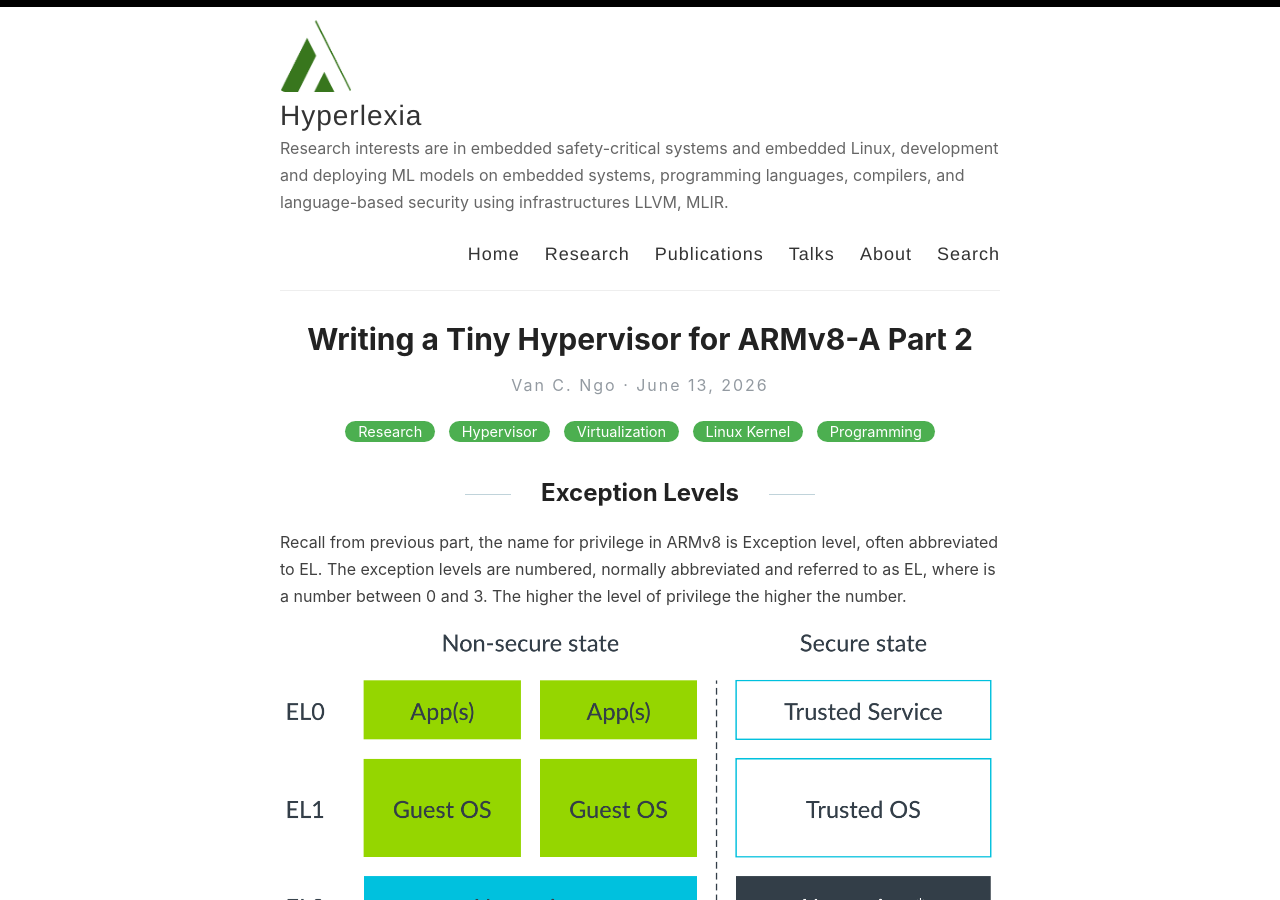
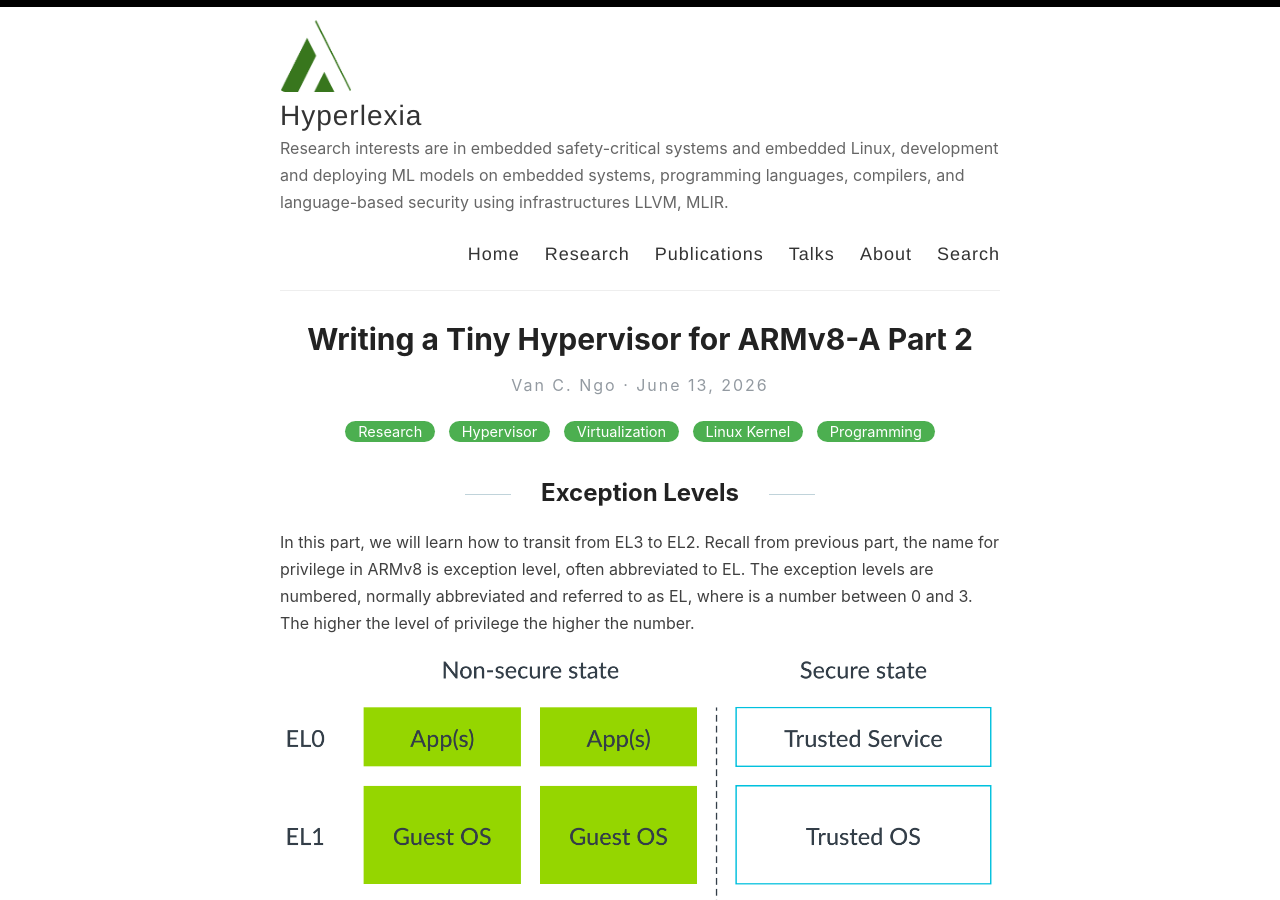
Before and after one commit to channgo2203/channgo2203.github.io, a Jekyll site: the page built from _posts/2026-06-13-tinyhv-02.md, in a window 1280 px wide and 900 px high. Built offline with Jekyll 4.4.1, drawn with Linux system fonts in a browser that asks for light colours.

Commit message:
fix tinyhv-02

```diff
--- a/_posts/2026-06-13-tinyhv-02.md
+++ b/_posts/2026-06-13-tinyhv-02.md
@@ -15,7 +15,7 @@ comments: true
 
 ## Exception Levels
 
-Recall from previous part, the name for privilege in ARMv8 is Exception level, often abbreviated to EL. The exception levels are numbered, normally abbreviated and referred to as EL<x>, where <x> is a number between 0 and 3. The higher the level of privilege the higher the number.
+In this part, we will learn how to transit from EL3 to EL2. Recall from previous part, the name for privilege in ARMv8 is exception level, often abbreviated to EL. The exception levels are numbered, normally abbreviated and referred to as EL<x>, where <x> is a number between 0 and 3. The higher the level of privilege the higher the number.
 
 ![ARMv8-A exception levels]({{ site.url }}/images/el-state.png)
 
```
